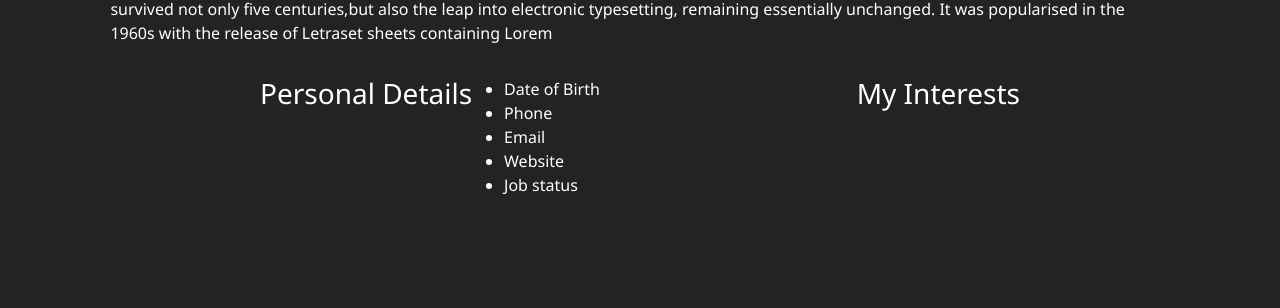
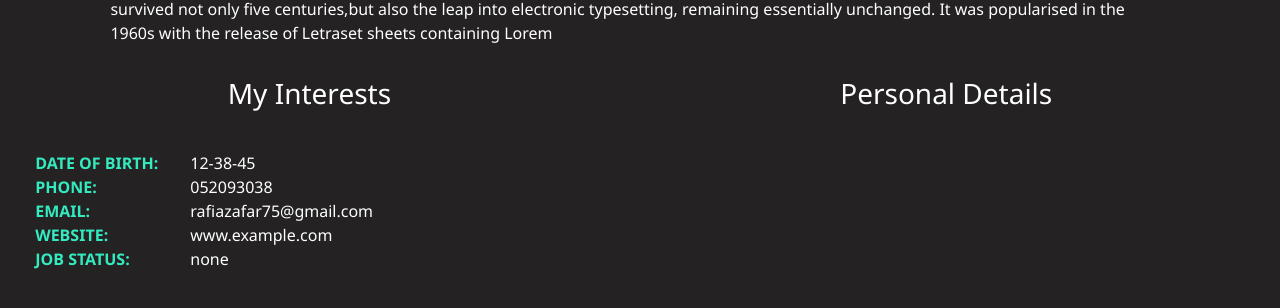
Before and after one commit to RafiaZ/portfolio, a React (Create React App) app: page / in a window 1280 px wide. Shown: the part 1036-1344 px from the top of the page. Built offline with nearby package versions, Linux system fonts and the light colour scheme.

Commit message:
fun stuff

```diff
--- a/src/components/About-me/About.css
+++ b/src/components/About-me/About.css
@@ -37,9 +37,15 @@
     font-weight: bold;
 }
 
+.sections--headers{
+display: flex;
+flex-direction: row;
+justify-content: space-around;
+}
+
 .about-me__sections{
     display: flex;
-    flex-direction: row;
+    flex-direction: column;
     height: auto;
     margin: auto 0.2rem;
     justify-content: space-evenly;
@@ -49,5 +55,28 @@
 
 .section--personal-details{
     display: flex;
+    flex-direction: column;
 
 }
+
+.details--list{
+    display: flex;
+    flex: column;
+    margin-top: 2rem;
+
+
+}
+
+.list-1 {
+    color: rgb(52, 235, 192);
+    text-transform: uppercase;
+    font-weight: bolder;
+    align-items: flex-start;
+
+
+}
+
+.details--list li{
+    list-style: none;
+
+}
--- a/src/components/About-me/About.js
+++ b/src/components/About-me/About.js
@@ -4,15 +4,8 @@ import './About.css'
 
 function About() {
 
+    return (
 
-    const contact = [
-        {birthdate : '12-23-1997'},
-        {phone: '051-888238'},
-        {email: 'rafiazafar75@gmail.com'},
-        {website: 'www.example.com'},
-        {jobstatus: 'Developer'}
-    ]
-    return (
         <div className="about-me">
 
             <div className="about-me_header ">
@@ -28,20 +21,39 @@ function About() {
             </p>
 
             <div className="about-me__sections">
+                <div  className="sections--headers">
+
+                    <div><h3>My Interests</h3></div>
+                    <div><h3>Personal Details</h3></div>
+
+
+                </div>
+
              <div className="section--personal-details">
-                   <h3>Personal Details</h3>
+
+            <div className="details--list">
+            <ul className="list-1">
+                  <li>Date of Birth:    </li>
+                  <li>Phone:</li>
+                  <li>Email:</li>
+                  <li>Website:</li>
+                  <li>Job status:</li>
+             </ul>
+
              <ul>
-                  <li>Date of Birth  {contact.birthdate}</li>
-                  <li>Phone   {contact.phone}</li>
-                  <li>Email  {contact.email}</li>
-                  <li>Website  {contact.website}</li>
-                  <li>Job status {contact.jobstatus}</li>
+                  <li>12-38-45</li>
+                  <li>052093038</li>
+                  <li>rafiazafar75@gmail.com</li>
+                  <li>www.example.com</li>
+                  <li>none</li>
              </ul>
+            </div>
+
 
              </div>
 
              <div className="section--my-interests">
-                     <h3>My Interests</h3>
+
              </div>
 
             </div>
```
